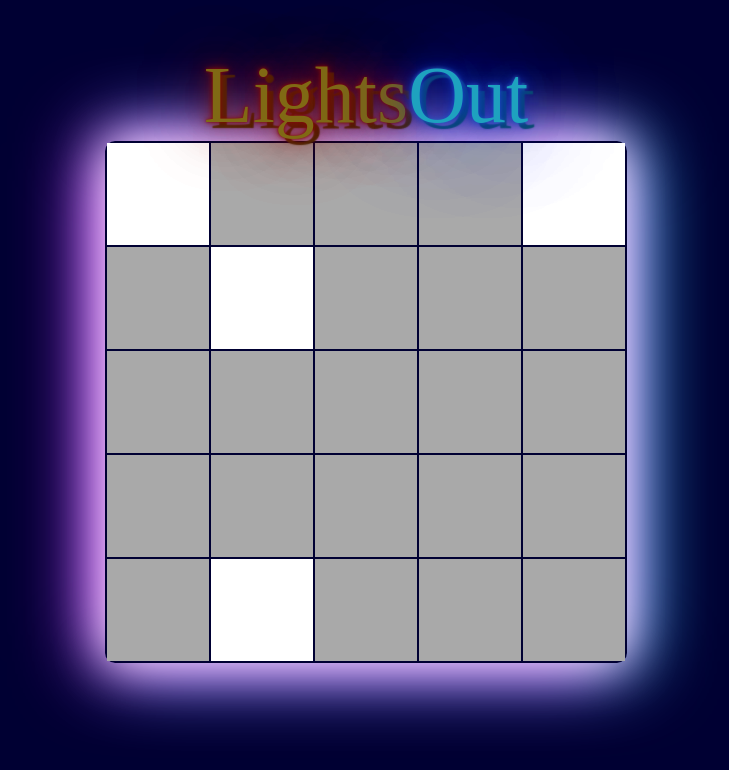
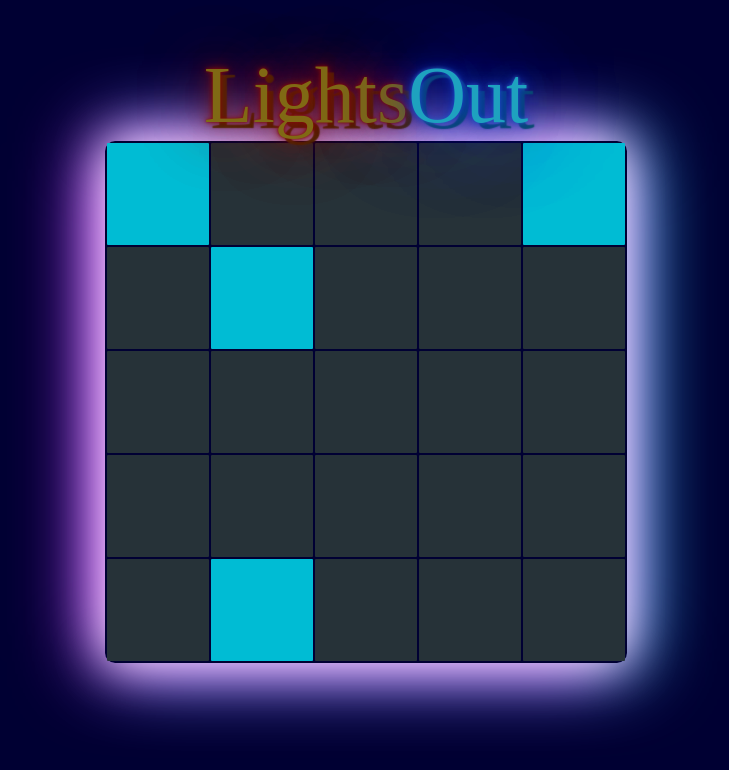
Before and after one commit to marzien/react-lights-out, a React (Create React App) app: page / in a window 1280 px wide. Shown: the top 770 px of the page, without its empty margins (274-1003 px from the left). Built offline with nearby package versions, Linux system fonts and the light colour scheme; a web font is replaced by a local one.

Commit message:
cell styling

```diff
--- a/src/Cell.css
+++ b/src/Cell.css
@@ -1,9 +1,11 @@
 .Cell {
   height: 100px;
   width: 100px;
-  background-color: darkgray;
+  border-radius: 1px;
+  background-color: #263238;
+  transition: background-color 0.7s ease;
 }
 
 .Cell-lit {
-  background-color: white;
+  background-color: #00bcd4;
 }
```
